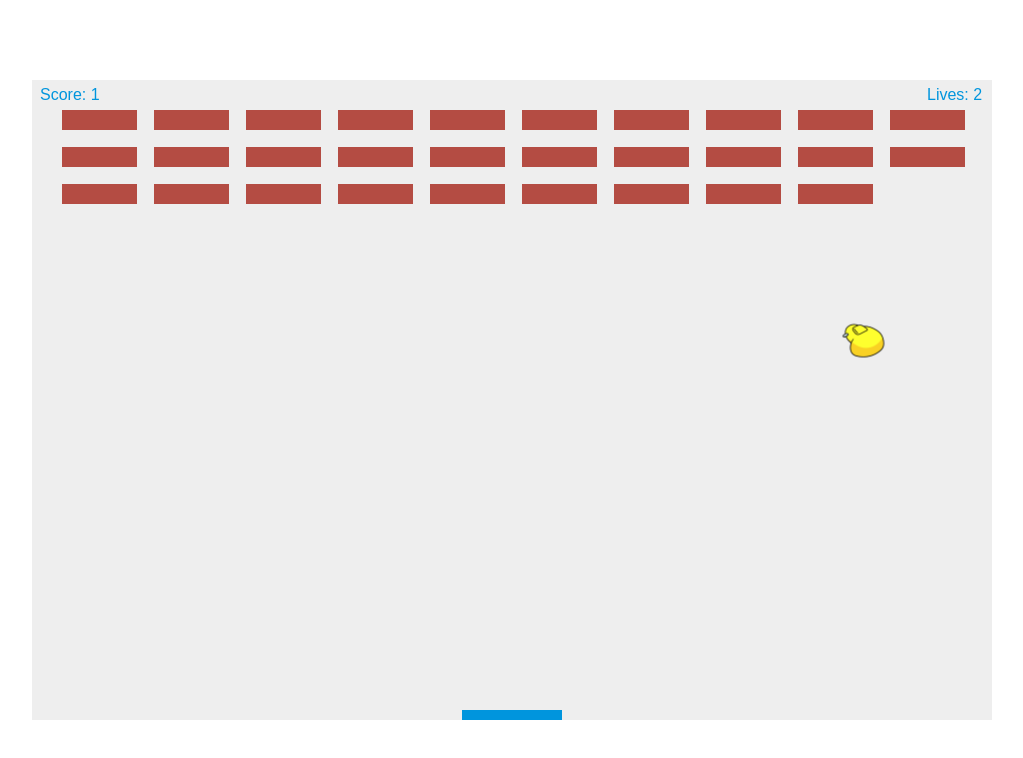
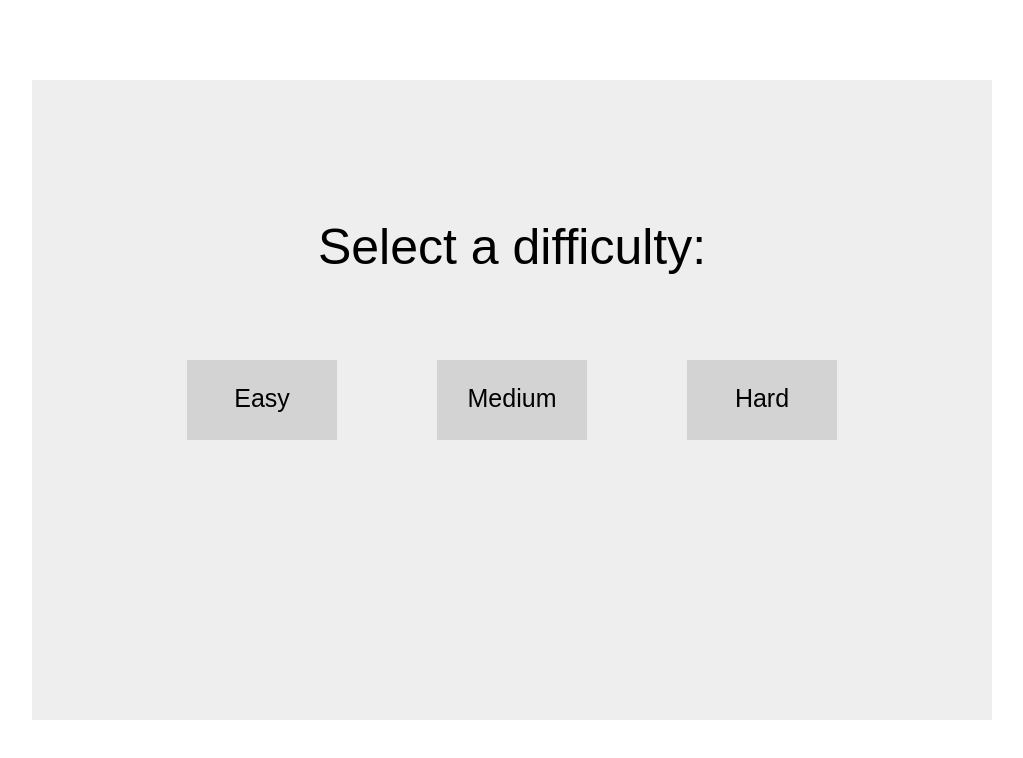
Before and after one commit to CS4080-Javascript1-Fall2022/cs4080-breakout-game, a plain HTML site: page index.html in a window 1280 px wide. Shown: the whole page, without its empty margins (128-1151 px from the left). Drawn offline with Linux system fonts and the light colour scheme.

Commit message:
add difficulty select

```diff
--- a/breakout.js
+++ b/breakout.js
@@ -1,5 +1,11 @@
 const canvas = document.getElementById("myCanvas");
 const ctx = canvas.getContext("2d");
+
+// Canvas settings (read-only)
+const canvasCtrX = canvas.width / 2;
+const canvasCtrY = canvas.height / 2;
+
+let gameActive = false;
 
 let x = canvas.width / 2;                           //ball x pos
 let y = canvas.height - 30;                         //ball y pos
@@ -19,7 +25,7 @@ let paddleX = (canvas.width - paddleWidth) / 2;     //paddle position
 let rightPressed = leftPressed = false;             //Controls user input
 
 //Brick information
-const brickRowCount = 3;
+let brickRowCount = 3;
 const brickColumnCount = 10;
 const brickWidth = 75;
 const brickHeight = 20;
@@ -27,19 +33,97 @@ const brickPadding = 17;
 const brickOffsetTop = 30;
 const brickOffsetLeft = 30;
 
+// Button information
+const buttonWidth = 150;
+const buttonHeight = 80;
+const buttonSpacing = 250;
+
+const bEasy = document.getElementById('easy');
+const pEasy = new Path2D();
+pEasy.rect(canvasCtrX - buttonSpacing - buttonWidth / 2, canvasCtrY - buttonHeight / 2, buttonWidth, buttonHeight);
+
+const bMedium = document.getElementById('medium');
+const pMedium = new Path2D();
+pMedium.rect(canvasCtrX - buttonWidth / 2, canvasCtrY - buttonHeight / 2, buttonWidth, buttonHeight);
+
+const bHard = document.getElementById('hard');
+const pHard = new Path2D();
+pHard.rect(canvasCtrX + buttonSpacing - buttonWidth / 2, canvasCtrY - buttonHeight / 2, buttonWidth, buttonHeight);
+
+// Draw the buttons and difficulty select
+ctx.font = '50px sans-serif';
+ctx.textAlign = 'center';
+ctx.textBaseline = 'middle';
+ctx.fillStyle = 'black';
+ctx.fillText("Select a difficulty:", canvasCtrX, canvasCtrY - buttonWidth);
+drawButton(bEasy, canvasCtrX - buttonSpacing - buttonWidth / 2, canvasCtrY - buttonHeight / 2, pEasy);
+drawButton(bMedium, canvasCtrX - buttonWidth / 2, canvasCtrY - buttonHeight / 2, pMedium);
+drawButton(bHard, canvasCtrX + buttonSpacing - buttonWidth / 2, canvasCtrY - buttonHeight / 2, pHard);
+
+let score = 0;
+let lives = 3;
+let scoreMult = 1;
 const bricks = [];
+
+let amogus = new Image();
+amogus.src = "images/amogus.png";
+
+document.addEventListener("click", function (e) {
+  if(!gameActive) {
+    if (ctx.isPointInPath(pEasy, e.offsetX, e.offsetY)) {
+      setDifficulty(0);
+    }
+    if (ctx.isPointInPath(pMedium, e.offsetX, e.offsetY)) {
+      setDifficulty(1);
+    }
+    if (ctx.isPointInPath(pHard, e.offsetX, e.offsetY)) {
+      setDifficulty(2);
+    }
+  }
+}, false);
+
+// Draws difficulty select buttons
+function drawButton(e, x, y, path) {
+  ctx.fillStyle = 'lightgray';
+  ctx.fill(path);
+  ctx.font = '25px sans-serif';
+  ctx.textAlign = 'center';
+  ctx.textBaseline = 'middle';
+  ctx.fillStyle = 'black';
+  ctx.fillText(e.textContent, x + buttonWidth / 2, y + buttonHeight / 2);
+}
+
+// Sets the variables based on difficulty and starts the game
+// 0 - Easy
+// 1 - Medium
+// 2 - Hard
+function setDifficulty(diff) {
+  switch(diff) {
+    case 0:
+      scoreMult = 1;
+      speed = 3;
+      lives = 10;
+      break;
+    case 1:
+      scoreMult = 2;
+      lives = 5;
+      brickRowCount = 4;
+      break;
+    case 2:
+      scoreMult = 3;
+      lives = 3;
+      brickRowCount = 5;
+      speed = 7;
+      break;
+  }
   for (let c = 0; c < brickColumnCount; c++) {
     bricks[c] = [];
-  for (let r = 0; r < brickRowCount; r++) {
+    for (let r = 0; r <= brickRowCount; r++) {
       bricks[c][r] = { x: 0, y: 0, status: 1 };       //status determines whether brick is painted or not
     }
   }
-
-let score = 0;                                      //game score
-let lives = 3;                                      //lives
-
-let amogus = new Image();
-amogus.src = "images/amogus.png";
+  draw();
+}
 
 //draws the ball onto the canvas
 function drawBall() {
@@ -86,7 +170,7 @@ function drawBricks() {
 function drawScore() {
   ctx.font = "16px Arial";
   ctx.fillStyle = "#0095DD";
-    ctx.fillText(`Score: ${score}`, 8, 20);
+  ctx.fillText(`Score: ${score}`, 50, 20);
 }
 
 //draws lives onto the canvas
@@ -193,7 +277,7 @@ function draw() {
         ) {
           dy = -dy;
           b.status = 0;
-            score++;
+          score += scoreMult;
           if (score === brickRowCount * brickColumnCount) {
               alert("YOU WIN, CONGRATULATIONS!");
               document.location.reload();
@@ -203,5 +287,3 @@ function draw() {
     }
   }
 }
-
-  draw();
--- a/index.html
+++ b/index.html
@@ -20,7 +20,11 @@
     </style>
   </head>
   <body>
-    <canvas id="myCanvas" width="960" height="640"></canvas>
+    <canvas id="myCanvas" width="960" height="640">
+      <button id="easy">Easy</button>
+      <button id="medium">Medium</button>
+      <button id="hard">Hard</button>
+    </canvas>
 
     <script src="breakout.js"></script>
   </body>
```
Lines whose indentation alone changed are shown as unchanged.
